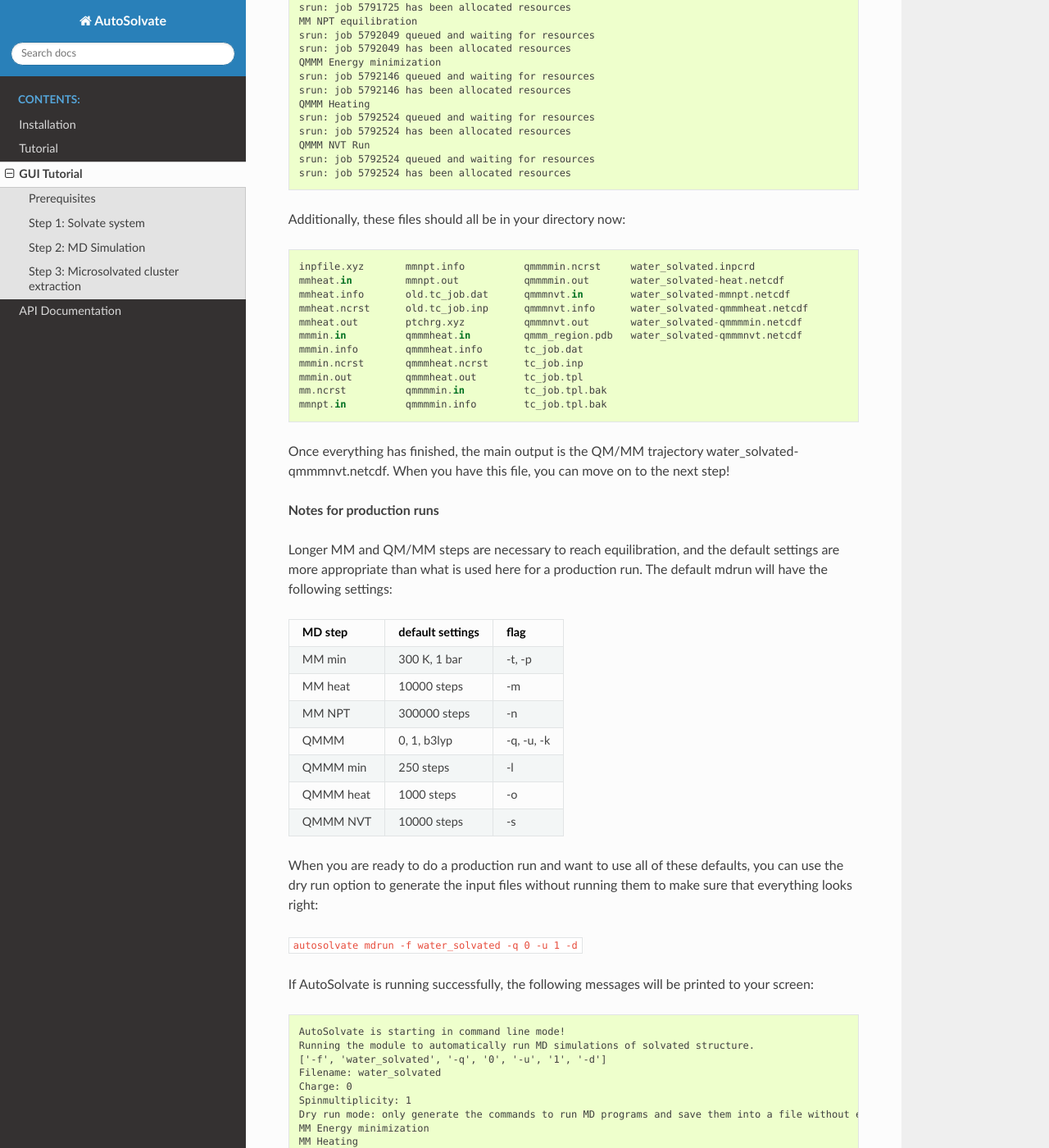
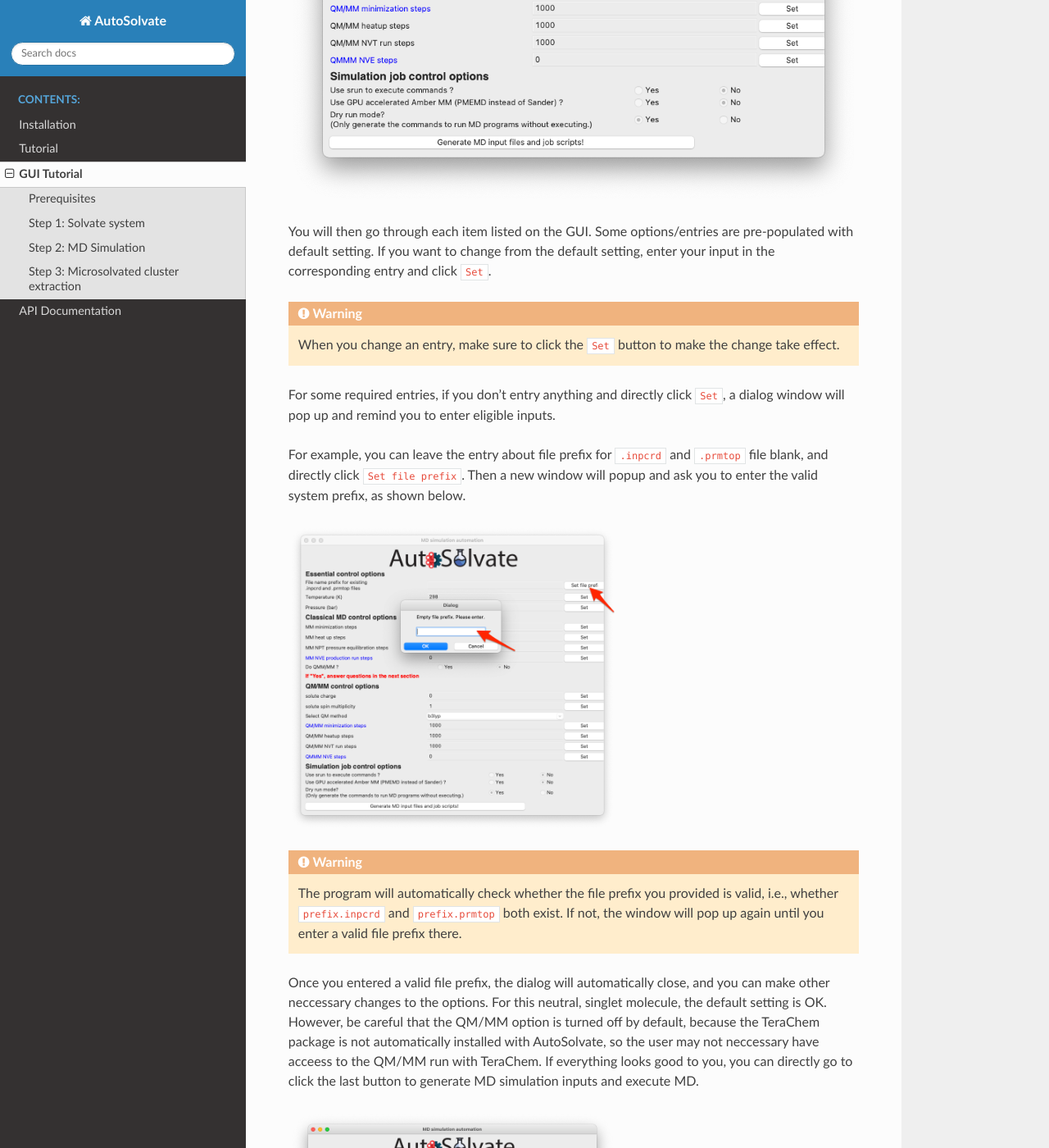
Before and after one commit to Liu-group/AutoSolvate, a Sphinx documentation site: the page built from docs/tutorialGUI.rst, in a window 1280 px wide and 1400 px high, scrolled down 8910 px. Shown: the whole window at 82% size. Built offline with Sphinx 7.4.7 and the Read the Docs theme 2.0.0, drawn with Linux system fonts in a browser that asks for light colours; the version number could not be read and is left out; some of the changed text lies outside the part shown.

Commit message:
Added the GUI tutorial for mdrun

```diff
--- a/docs/tutorialGUI.rst
+++ b/docs/tutorialGUI.rst
@@ -107,9 +107,9 @@ Another dialog window will pop up and ask you whether you want to continue to ex
 After a few seconds, you will see a diaglog window pop up with the message to show the generation has finished.
 
 .. image:: _images/tutorial1_10.png
-   :width: 800
+   :width: 400
 
-At the same time, in the original terminal where you launched AutoSolvate, you will see information about each step of the structure and force field genearation
+At the same time, in the original terminal where you launched AutoSolvate, and you will see information about each step of the structure and force field genearation
 
 .. image:: _images/tutorial1_11.png
    :width: 800
@@ -117,160 +117,86 @@ At the same time, in the original terminal where you launched AutoSolvate, you w
 Step 2: MD Simulation
 -------------------------------------------
 
-The second step is running molecular dynamics, which includes equilibration and production time. For this tutorial, we will run a very fast demonstration just to see how the mdrun command works.
+The second step is running molecular dynamics, which includes multiple steps with MM or QM/MM dynamics.
+We will show how to quickly enable automated MD input file generation and MD simulation execution from the graphical interface.
 
-To do a short example run of QM/MM use the following command:
+Assuming you just finished Step 1, now we can safely close the window for boxgen (you can also leave it there), and focus back on the main GUI. This time select the second task: ``MD simulation automation``
 
-``autosolvate mdrun -f water_solvated -q 0 -u 1 -t 300 -p 1 -m 10000 -n 10000 -o 100 -s 100 -l 10 -r "True"``
+.. image:: _images/tutorial2_1.png
+   :width: 300
 
-The mdrun command has several more options than the previous one, but the only required options are filename, charge, and multiplicity (the first three in the command above). Note that this command will run both MM and QMMM. By default, the calculations will proceed in the order MM min > MM heat > MM NPT > QMMM min > QMMM heat > QMMM NVT. Any of these can be skipped by setting the number of steps to 0 ( , -m, -n, -l, -o, -s).
+Then click ``Go!``: A new window will pop up, which is the *mdrun* GUI for MD automation.
+The *mdrun* GUI has many options categorized into 4 groups, about essnetial setting of the MD simulation, classical MM, QM/MM, and job control.
+Don't be scared by the many options. The only required options are filename, charge, and multiplicity (needed for QMMM), as shown in the green circles blow.
 
-If AutoSolvate is running successfully, the following messages will be printed to your screen::
+.. image:: _images/tutorial2_2.png
+   :width: 800
 
-  AutoSolvate is starting in command line mode!
-  Running the module to automatically run MD simulations of solvated structure.
-  ['-f', 'water_solvated', '-q', '0', '-u', '1', '-t', '300', '-p', '1', '-m', '10000', '-n', '10000', '-o', '100', '-s', '100', '-l', '10', '-r', 'True']
-  Filename: water_solvated
-  Charge: 0
-  Spinmultiplicity: 1
-  Temperature in K: 300
-  Pressure in bar: 1
-  Steps MM heat: 10000
-  Steps MM NPT: 10000
-  Steps QMMM heat: 100
-  Steps QMMM NPT: 100
-  Steps QMMM min: 10
-  using srun
-  MM Energy minimization
-  srun: job 5791719 queued and waiting for resources
-  srun: job 5791719 has been allocated resources
-  MM Heating
-  srun: job 5791725 queued and waiting for resources
-  srun: job 5791725 has been allocated resources
-  MM NPT equilibration
-  srun: job 5792049 queued and waiting for resources
-  srun: job 5792049 has been allocated resources
-  QMMM Energy minimization
-  srun: job 5792146 queued and waiting for resources
-  srun: job 5792146 has been allocated resources
-  QMMM Heating
-  srun: job 5792524 queued and waiting for resources
-  srun: job 5792524 has been allocated resources
-  QMMM NVT Run
-  srun: job 5792524 queued and waiting for resources
-  srun: job 5792524 has been allocated resources
 
-Additionally, these files should all be in your directory now::
+You will then go through each item listed on the GUI. Some options/entries are pre-populated with default setting. If you want to change from the default setting, enter your input in the corresponding entry and click ``Set``.
 
-  inpfile.xyz       mmnpt.info          qmmmmin.ncrst     water_solvated.inpcrd
-  mmheat.in         mmnpt.out           qmmmmin.out       water_solvated-heat.netcdf
-  mmheat.info       old.tc_job.dat      qmmmnvt.in        water_solvated-mmnpt.netcdf
-  mmheat.ncrst      old.tc_job.inp      qmmmnvt.info      water_solvated-qmmmheat.netcdf
-  mmheat.out        ptchrg.xyz          qmmmnvt.out       water_solvated-qmmmmin.netcdf
-  mmmin.in          qmmmheat.in         qmmm_region.pdb   water_solvated-qmmmnvt.netcdf
-  mmmin.info        qmmmheat.info       tc_job.dat
-  mmmin.ncrst       qmmmheat.ncrst      tc_job.inp
-  mmmin.out         qmmmheat.out        tc_job.tpl
-  mm.ncrst          qmmmmin.in          tc_job.tpl.bak
-  mmnpt.in          qmmmmin.info        tc_job.tpl.bak
+.. warning::
+   When you change an entry, make sure to click the ``Set`` button to make the change take effect.
 
-Once everything has finished, the main output is the QM/MM trajectory water_solvated-qmmmnvt.netcdf. When you have this file, you can move on to the next step!
+For some required entries, if you don't entry anything and directly click ``Set``, a dialog window will pop up and remind you to enter eligible inputs.
 
-**Notes for production runs**
+For example, you can leave the entry about file prefix for ``.inpcrd`` and ``.prmtop`` file blank, and directly click ``Set file prefix``. Then a new window will popup and ask you to enter the valid system prefix, as shown below.
 
-Longer MM and QM/MM steps are necessary to reach equilibration, and the default settings are more appropriate than what is used here for a production run. The default mdrun will have the following settings:
+.. image:: _images/tutorial2_3.png
+   :width: 400
 
-+-----------+---------------------------------+------------+
-| MD step   | default settings                |flag        |
-+===========+=================================+============+
-| MM min    |300 K, 1 bar                     |   -t, -p   |
-+-----------+---------------------------------+------------+
-| MM heat   |10000 steps                      |   -m       |
-+-----------+---------------------------------+------------+
-| MM NPT    |300000 steps                     |   -n       |
-+-----------+---------------------------------+------------+
-| QMMM      |0, 1, b3lyp                      |-q, -u, -k  |
-+-----------+---------------------------------+------------+
-| QMMM min  |250 steps                        |   -l       |
-+-----------+---------------------------------+------------+
-| QMMM heat |1000 steps                       |  -o        |
-+-----------+---------------------------------+------------+
-| QMMM NVT  |10000 steps                      |   -s       |
-+-----------+---------------------------------+------------+
+.. warning:: The program will automatically check whether the file prefix you provided is valid, i.e., whether ``prefix.inpcrd`` and ``prefix.prmtop`` both exist. If not, the window will pop up again until you enter a valid file prefix there.
 
-When you are ready to do a production run and want to use all of these defaults, you can use the dry run option to generate the input files without running them to make sure that everything looks right:
 
-``autosolvate mdrun -f water_solvated -q 0 -u 1 -d``
+Once you entered a valid file prefix, the dialog will automatically close, and you can make other neccessary changes to the options. For this neutral, singlet molecule, the default setting is OK. However, be careful that the QM/MM option is turned off by default, because the TeraChem package is not automatically installed with AutoSolvate, so the user may not neccessary have acceess to the QM/MM run with TeraChem. If everything looks good to you, you can directly go to click the last button to generate MD simulation inputs and execute MD.
 
-If AutoSolvate is running successfully, the following messages will be printed to your screen::
+.. image:: _images/tutorial2_4.png
+   :width: 400
 
-  AutoSolvate is starting in command line mode!
-  Running the module to automatically run MD simulations of solvated structure.
-  ['-f', 'water_solvated', '-q', '0', '-u', '1', '-d']
-  Filename: water_solvated
-  Charge: 0
-  Spinmultiplicity: 1
-  Dry run mode: only generate the commands to run MD programs and save them into a file without executing the commands
-  MM Energy minimization
-  MM Heating
-  MM NPT equilibration
-  QMMM Energy minimization
-  QMMM Heating
-  QMMM NVT Run
+If you do want to run QM/MM, simply change the radio button to ``Yes`` (shown in the green circle below), and set corresponding options in the QM/MM control section.
 
-The following files will be added to your directory::
+.. image:: _images/tutorial2_5.png
+   :width: 400
 
-  mmheat.in  qmmmheat.in  runMM.sh
-  mmmin.in   qmmmmin.in   runQMMMM.sh
-  mmnpt.in   qmmmnvt.in   tc_job.tpl
+The most important option for QM/MM is the QM method, which is by default DFT with B3LYP functional. You can change it to other available options by choosing from the dropdown menu:
 
-Inside runMM.sh and runQMMMM.sh, you will find the commands to run each step of MM and QMMM, respectively. These commands can be copied and pasted into the command line to be run one at a time or can all be pasted into a separate submit script to get the jobs queued on a compute node.
+.. image:: _images/tutorial2_6.png
+   :width: 400
 
-**Warning**
+Another very important feature is the ``dryrun`` mode, that means the GUI will only generate the MD input files, and save the commands to run Amber/sander MD simulations input bash script files ``runMM.sh`` and ``runQMMM.sh``. The GUI will not directly execute Amber or Amber/TeraChem to run the MD simulations, because usually we expect the users to use the GUI on their desktop, which is not suitable for running long-time MD simulations. By using the ``dryrun`` mode, the user can get the needed files and scripts, and then copy them to high-performance computers to finish the simulation.
 
-Especially in this step, it is important to know where your job is running!
+Therefore, the ``dryrun`` mode is by default turned on, as shown below:
 
-* If you run the autosolvate commands in the command line without any flags for job submission, they will run *on the head node without entering a queue*. The administator will likely cancel your job if you are using HPC resource.
+.. image:: _images/tutorial2_6_2.png
+   :width: 400
 
-* If you use the -r flag, they will run *on the head node* as a sander job *in the queue.*
+If everything looks good to you, you can click the last button to generate MD simulation inputs and execute MD.
+A dialog window will pop up and let you know that the corresponding command line input has been generated, which will be executed to generate the MD simulation files. You can click "OK".
 
-* If you do not use the -r flag, but call the autosolvate command in your own submit script, they will run *on a compute node in the queue* with whatever settings you designate. If you are running QMMM, this is also where you will load Terachem for the QM part.
+.. image:: _images/tutorial2_7.png
+   :width: 400
+
+Another dialog window will pop up and ask you whether you want to continue to execute the command and generate the files. You can click ``Cancel`` and no file will be generated, if you want to make changes to the settings. Otherwise, click ``Yes``.
+
+.. image:: _images/tutorial2_8.png
+   :width: 400
+
+If you selected ``dryrun`` mode, after a few seconds, you will see a diaglog window pop up with the message to show the MD simulation generation has finished. If you selected to turn off ``dryrun`` mode, then AutoSolvate will call Amber/sander in the background and run the MD simulations, which may take minutes or hours to finish. But at the end you will also see a dialog window saying that the simulation has finished.
+
+.. image:: _images/tutorial2_9.png
+   :width: 400
+
+At the same time, in the original terminal where you launched AutoSolvate ``mdrun`` module, and you will see information about each step of the MD simulation
+
+.. image:: _images/tutorial2_10.png
+   :width: 400
 
 
 Step 3: Microsolvated cluster extraction
 -------------------------------------------
 
-The last step is extracting a cluster from the previous results that can be used for microsolvation. In the QMMM above, the solute is treated with QM and the explicit solvent molecules are treated with MM. In this step, a cluster will be extracted from the QMMM box so that the cluster can be treated with QM. The explicitly solvated cluster will be surrounded by implicit solvent, and we refer to the implicit + explict combination as microsolvation.
+The last step is extracting a cluster from the previous results that can be used for microsolvation.
 
-To extract the cluster from the final QMMM results, use the following command:
-
-``autosolvate clustergen -f water_solvated -t water_solvated-qmmmnvt.netcdf -a 0 -i 10 -s 4``
-
-If AutoSolvate is running successfully, the following messages will be printed to your screen::
-
-    AutoSolvate is starting in command line mode!
-    Running the module to extract solvated cluster (sphere) from MD trajectories of solvent box.
-    ['-f', 'water_solvated', '-t', 'water_solvated-qmmmnvt.netcdf', '-a', '0', '-i', '10', '-s', '4']
-    Filename: water_solvated
-    Trajectory name: water_solvated-mmnpt.netcdf
-    startframe to extract: 0
-    interval to extract: 10
-    Cutout size in Angstrom: 4
-    Loading trajectory
-    selecting center solute
-    extracting from frames: [0]
-    calculating distance to all solvent molecules
-    select solvent molecules
-    for first frame selected 35 solvent molecules
-    saving xyz
-
-The only output of this command will be the cartesian coordinates of the cluster in water_solvated-cutoutn-0.xyz. This is because we only did 10 steps of the QMMM NVT in our example mdrun, and we asked for a cluster from every ten frames. However, if we extract clusters from the QMMM heating step (which had 100 steps in our short example), then we will get 10 coordinate files.
-
-``autosolvate clustergen -f water_solvated -t water_solvated-qmmmheat.netcdf -a 0 -i 10 -s 4``
-
-As Autosolvate is running, you will notice this line now includes the list of the 10 frames that the clusters will be extracted from::
-
-  extracting from frames: [0, 10, 20, 30, 40, 50, 60, 70, 80, 90]
 
 **Warning**
 
```
Also changed, not shown: docs/_images/tutorial2_1.png (added), docs/_images/tutorial2_10.png (added), docs/_images/tutorial2_2.png (added), docs/_images/tutorial2_3.png (added), docs/_images/tutorial2_4.png (added), docs/_images/tutorial2_5.png (added), docs/_images/tutorial2_6.png (added), docs/_images/tutorial2_6_2.png (added), docs/_images/tutorial2_7.png (added), docs/_images/tutorial2_8.png (added), docs/_images/tutorial2_9.png (added), 1 other file.
